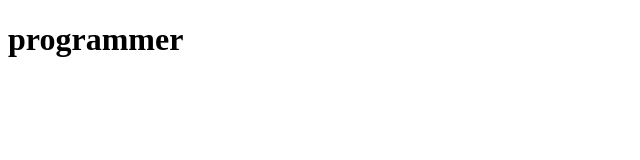
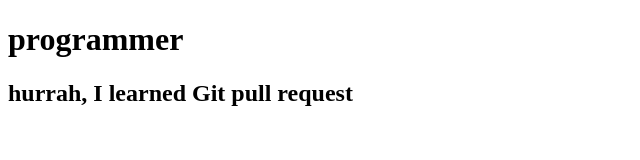
Before and after one commit to CodeWithMohaimin/Git-CLI, a plain HTML site: page index.html in a window 1280 px wide. Shown: the whole page, without its empty margins (0-640 px from the left). Drawn offline with Linux system fonts and the light colour scheme.

Commit message:
pull request

```diff
--- a/index.html
+++ b/index.html
@@ -8,5 +8,6 @@
 </head>
 <body>
     <h1>programmer </h1>
+    <h2>hurrah, I learned Git pull request</h2>
 </body>
 </html>
```
